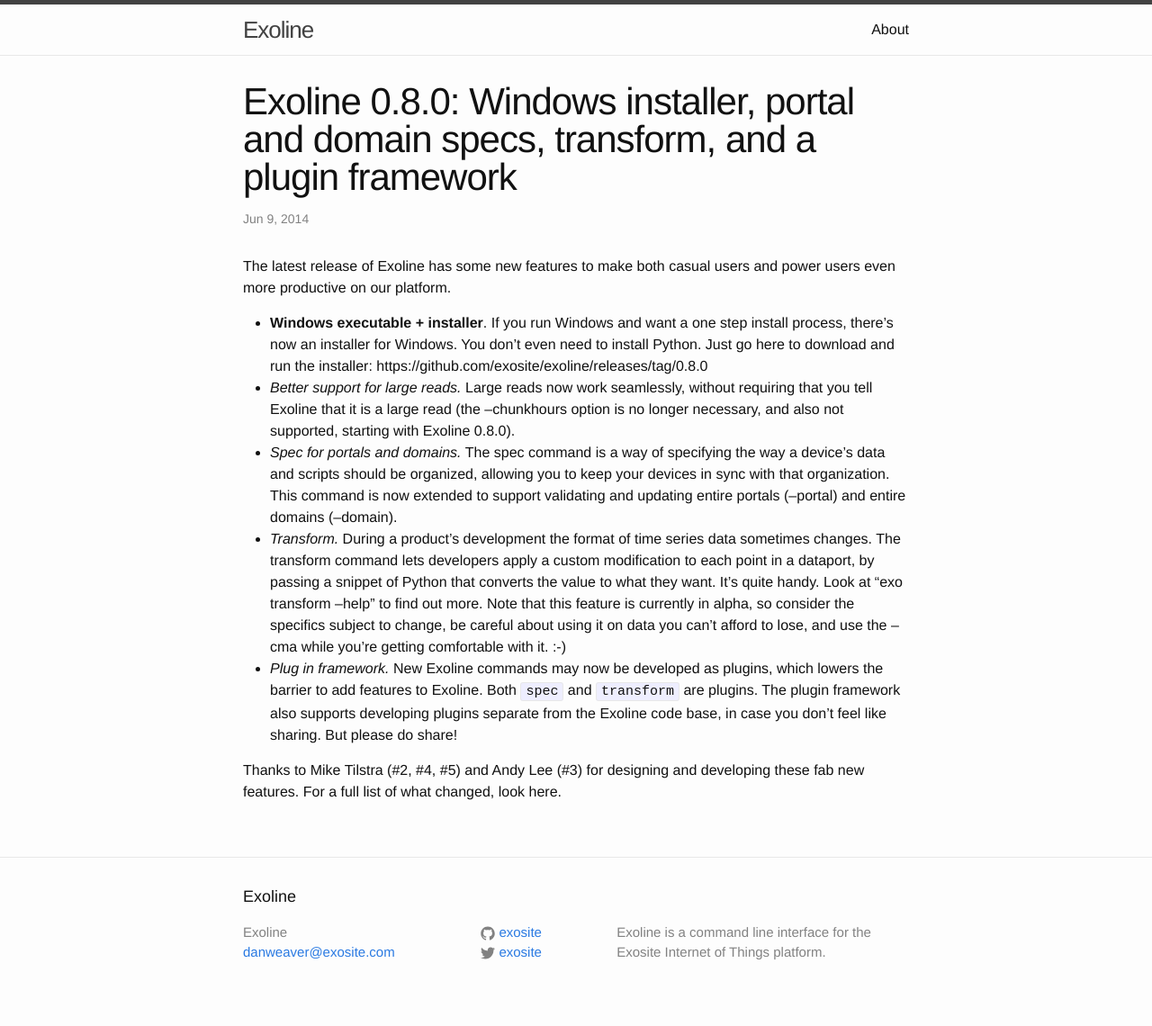
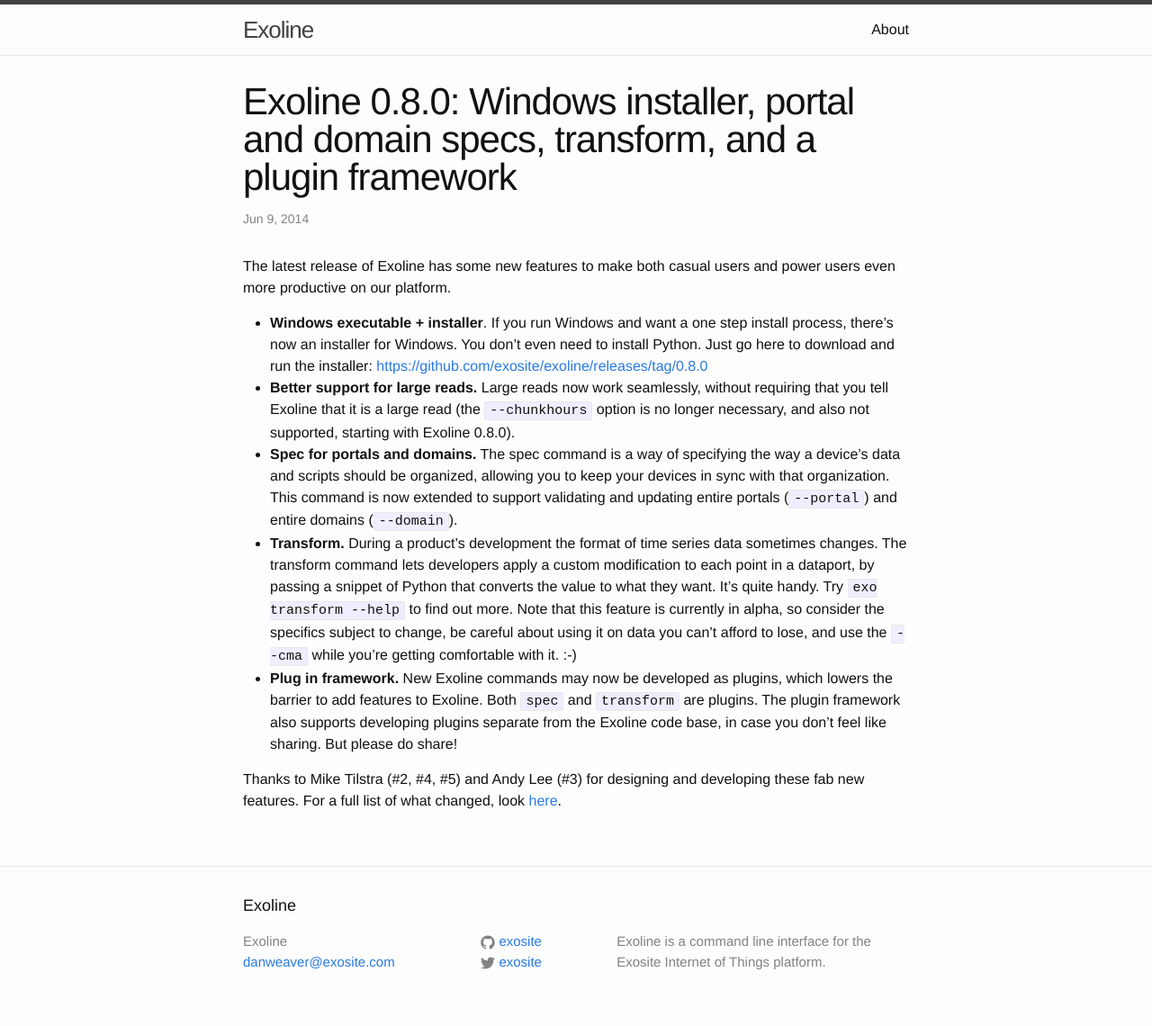
Before and after one commit to exosite-archive/exoline, a Jekyll site: the page built from _posts/2014-06-09-0.8.0-release.markdown, in a window 1280 px wide. Shown: the whole page at 90% size. Built offline with Jekyll 4.4.1, drawn with Linux system fonts in a browser that asks for light colours.

Commit message:
2014-06-09-0.8.0-release.markdown

```diff
--- a/_posts/2014-06-09-0.8.0-release.markdown
+++ b/_posts/2014-06-09-0.8.0-release.markdown
@@ -6,10 +6,10 @@
 
 The latest release of Exoline has some new features to make both casual users and power users even more productive on our platform.
 
-- **Windows executable + installer**. If you run Windows and want a one step install process, there's now an installer for Windows. You don't even need to install Python. Just go here to download and run the installer: https://github.com/exosite/exoline/releases/tag/0.8.0
-- *Better support for large reads.* Large reads now work seamlessly, without requiring that you tell Exoline that it is a large read (the --chunkhours option is no longer necessary, and also not supported, starting with Exoline 0.8.0).
-- *Spec for portals and domains.* The spec command is a way of specifying the way a device's data and scripts should be organized, allowing you to keep your devices in sync with that organization. This command is now extended to support validating and updating entire portals (--portal) and entire domains (--domain).
-- *Transform.* During a product's development the format of time series data sometimes changes. The transform command lets developers apply a custom modification to each point in a dataport, by passing a snippet of Python that converts the value to what they want. It's quite handy. Look at "exo transform --help" to find out more. Note that this feature is currently in alpha, so consider the specifics subject to change, be careful about using it on data you can't afford to lose, and use the --cma while you're getting comfortable with it. :-)
-- *Plug in framework.* New Exoline commands may now be developed as plugins, which lowers the barrier to add features to Exoline. Both `spec` and `transform` are plugins. The plugin framework also supports developing plugins separate from the Exoline code base, in case you don't feel like sharing. But please do share!
+- **Windows executable + installer**. If you run Windows and want a one step install process, there's now an installer for Windows. You don't even need to install Python. Just go here to download and run the installer: [https://github.com/exosite/exoline/releases/tag/0.8.0](https://github.com/exosite/exoline/releases/tag/0.8.0)
+- **Better support for large reads.** Large reads now work seamlessly, without requiring that you tell Exoline that it is a large read (the `--chunkhours` option is no longer necessary, and also not supported, starting with Exoline 0.8.0).
+- **Spec for portals and domains.** The spec command is a way of specifying the way a device's data and scripts should be organized, allowing you to keep your devices in sync with that organization. This command is now extended to support validating and updating entire portals (`--portal`) and entire domains (`--domain`).
+- **Transform.** During a product's development the format of time series data sometimes changes. The transform command lets developers apply a custom modification to each point in a dataport, by passing a snippet of Python that converts the value to what they want. It's quite handy. Try `exo transform --help` to find out more. Note that this feature is currently in alpha, so consider the specifics subject to change, be careful about using it on data you can't afford to lose, and use the `--cma` while you're getting comfortable with it. :-)
+- **Plug in framework.** New Exoline commands may now be developed as plugins, which lowers the barrier to add features to Exoline. Both `spec` and `transform` are plugins. The plugin framework also supports developing plugins separate from the Exoline code base, in case you don't feel like sharing. But please do share!
 
-Thanks to Mike Tilstra (#2, #4, #5) and Andy Lee (#3) for designing and developing these fab new features. For a full list of what changed, look here.
+Thanks to Mike Tilstra (#2, #4, #5) and Andy Lee (#3) for designing and developing these fab new features. For a full list of what changed, look [here](https://github.com/exosite/exoline/blob/master/HISTORY.md).
```
